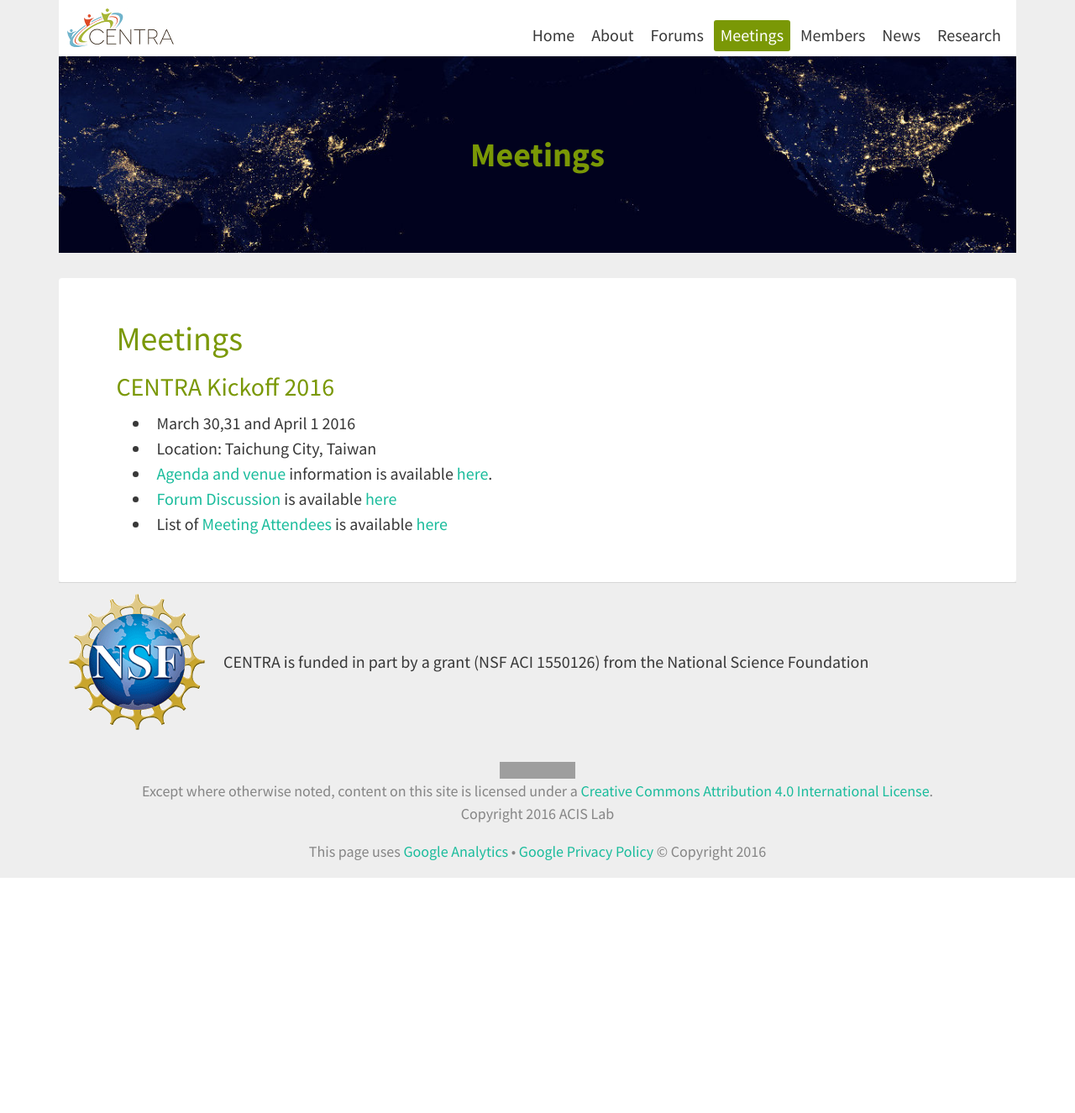
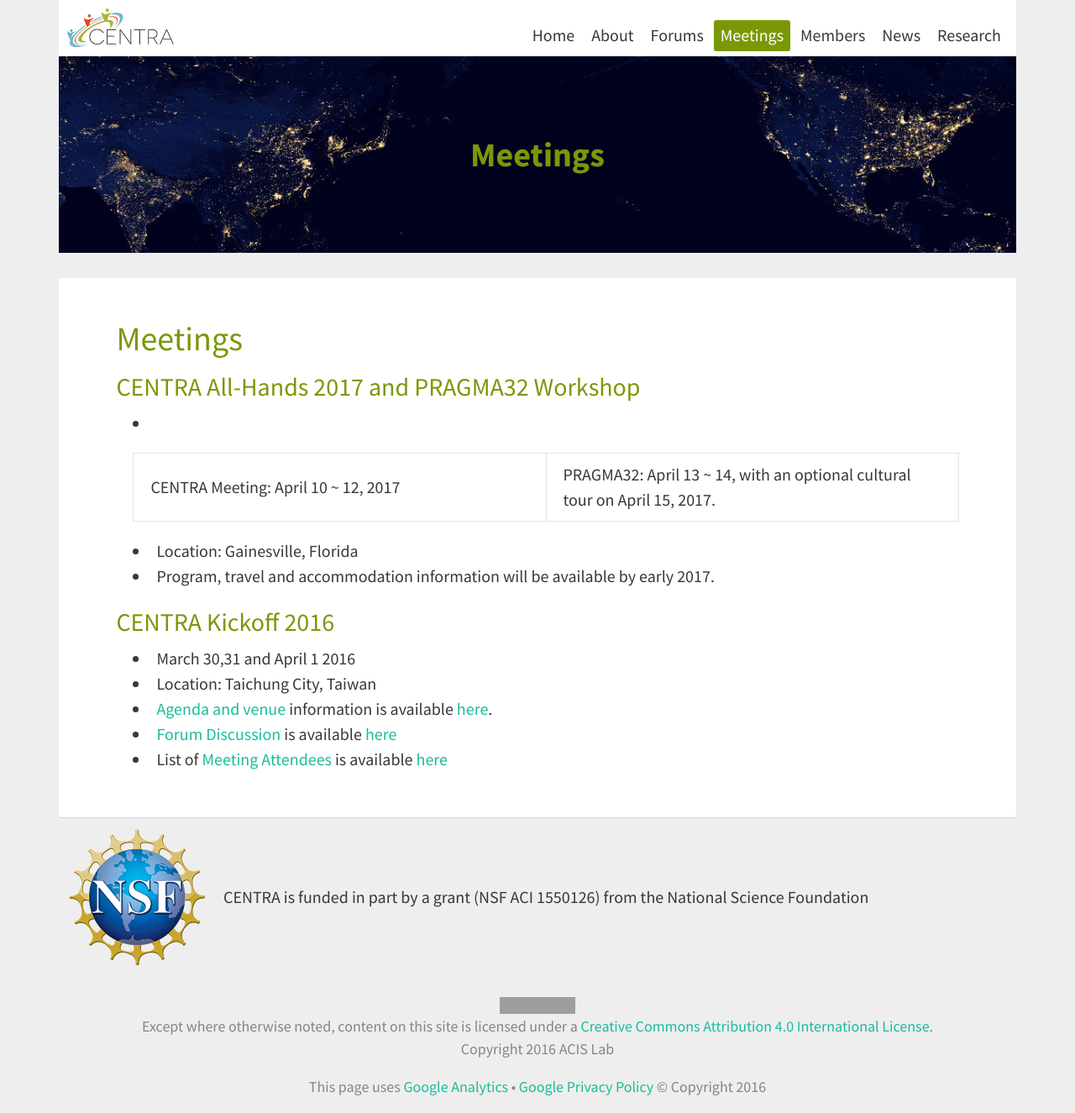
Before and after one commit to hmchou56/centra8, a Jekyll site: the page built from meetings.md, in a window 1280 px wide. Shown: the whole page at 84% size. Built offline with Jekyll 4.4.1, drawn with Linux system fonts in a browser that asks for light colours; nearby versions of some CDN libraries; before the commit the page ends 1045 px from its top, so only the background shows below that; grey boxes are pictures that could not be loaded.

Commit message:
Added CENTRA 2017 and PRAGMA32 dates

```diff
--- a/meetings.md
+++ b/meetings.md
@@ -8,6 +8,12 @@ published: true
 
 # Meetings
 
+### CENTRA All-Hands 2017 and PRAGMA32 Workshop
+* CENTRA Meeting: April 10 ~ 12, 2017 | PRAGMA32: April 13 ~ 14, with an optional cultural tour on April 15, 2017.
+* Location: Gainesville, Florida
+* Program, travel and accommodation information will be available by early 2017.
+<br />
+
 ### CENTRA Kickoff 2016
 * March 30,31 and April 1 2016
 * Location: Taichung City, Taiwan
```
